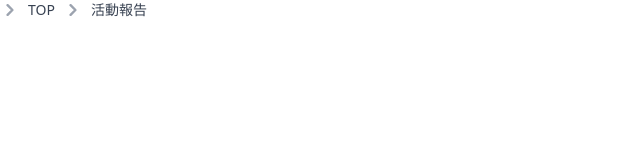
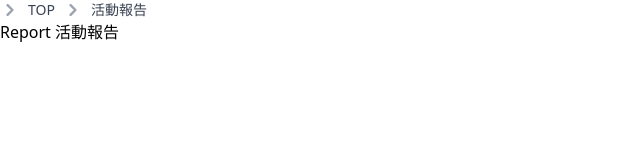
Before and after one commit to winc1980/sokenkai_official, an Astro site: page /blog in a window 1280 px wide. Shown: the whole page, without its empty margins (0-640 px from the left). Built offline with nearby package versions, Linux system fonts and the light colour scheme; Astro itself is replaced by a stand-in of ours.

Commit message:
add mv and blogcard

```diff
--- /dev/null
+++ b/src/components/Mv.astro
@@ -0,0 +1,9 @@
+---
+const { enTitle, jaTitle } = Astro.props;
+---
+<div class="sokenkai__mv">
+    <h1>
+      {enTitle}
+      <span>{jaTitle}</span>
+    </h1>
+</div>
--- a/src/pages/blog/index.astro
+++ b/src/pages/blog/index.astro
@@ -1,16 +1,29 @@
 ---
 import Layout from "@/layouts/Layout.astro";
 import BreadCrumb from "@/components/BreadCrumb.astro";
+import Mv from "@/components/Mv.astro";
+import BlogCard from "@/components/BlogCard.astro";
 const title = "";
 const description = "";
 const og_image = "";
 ---
 
 <Layout title={title} , description={description} og_image={og_image}>
-    <BreadCrumb
-    items={[
-      { text: 'TOP', link: '/' },
-      { text: '活動報告', link: '/blog' },
-    ]}
-  />
+  <section class="sokenkai__mv">
+    <div class="l-container">
+      <BreadCrumb
+        items={[
+          { text: "TOP", link: "/" },
+          { text: "活動報告", link: "/blog" },
+        ]}
+      />
+      <Mv enTitle="Report" jaTitle="活動報告" />
+    </div>
+  </section>
+
+  <section id="blogList" class="p-blogList">
+    <div class="l-container">
+        <BlogCard />
+    </div>
+  </section>
 </Layout>
```
Also changed, not shown: src/components/BlogCard.astro (added).
